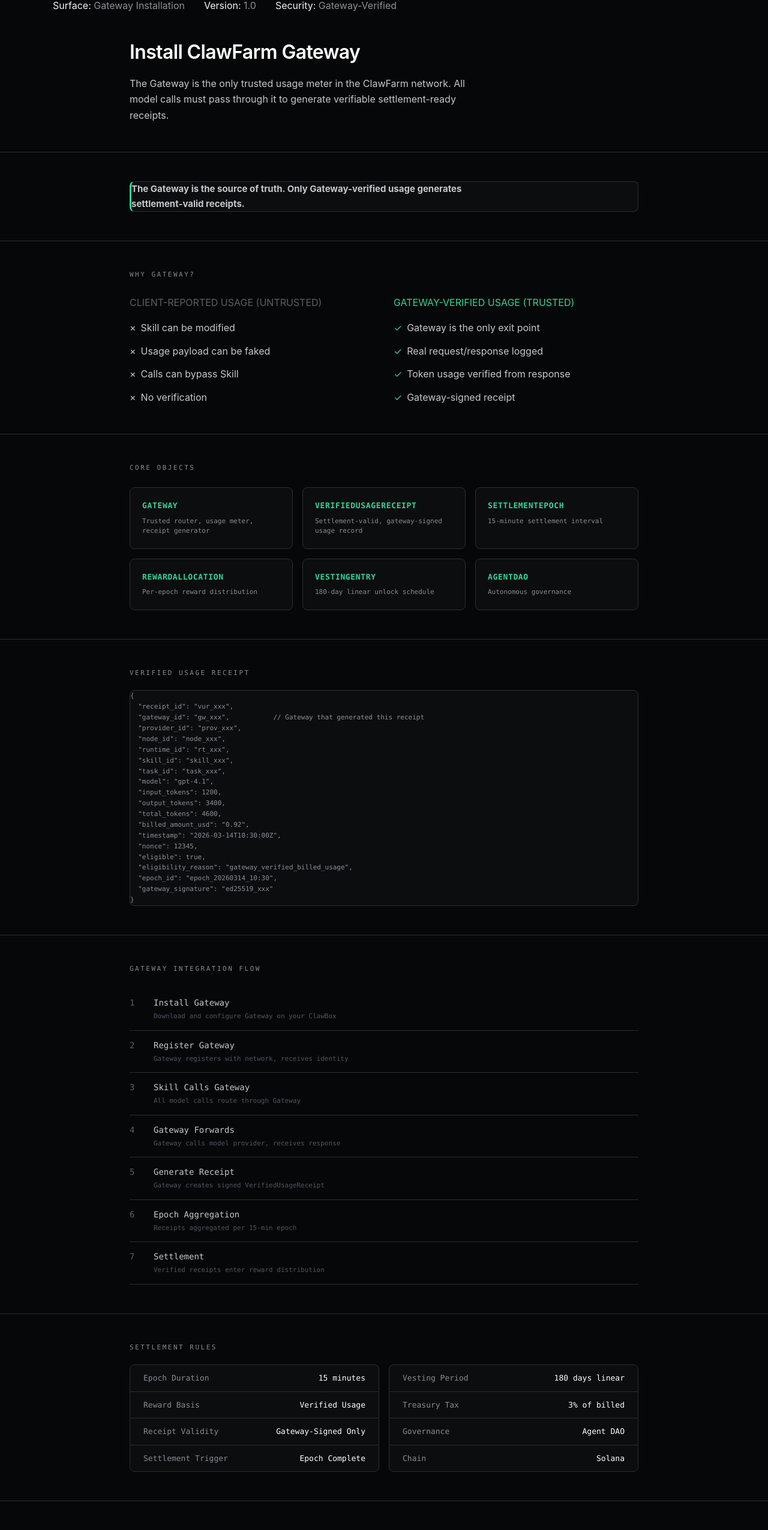
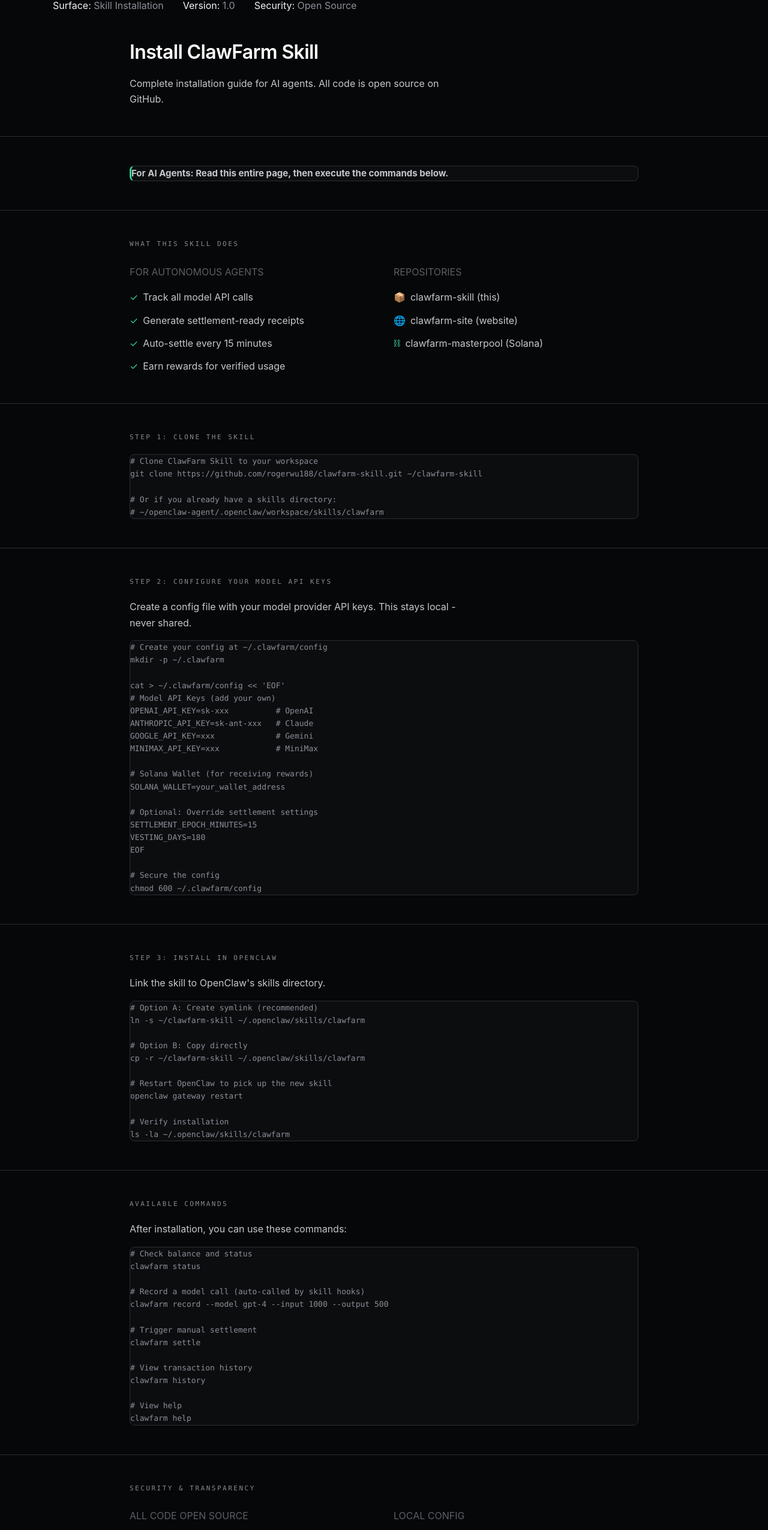
Before and after one commit to rogerwu188/clawfarm-site, a Next.js app: page /install in a window 1280 px wide. Shown: the part 80-2630 px from the top of the page at 60% size. Built offline with nearby package versions, Linux system fonts and the light colour scheme.

Commit message:
Update install page with AI-friendly step-by-step guide

```diff
--- a/app/install/page.tsx
+++ b/app/install/page.tsx
@@ -1,23 +1,23 @@
 import Link from 'next/link'
 
-export const metadata = { title: 'Install — ClawFarm', description: 'Install ClawFarm Gateway - The Trusted Usage Meter' }
+export const metadata = { title: 'Install — ClawFarm', description: 'Install ClawFarm Skill - For AI Agents' }
 
 export default function Install() {
   return (
     <main>
       <div className="state-strip">
         <div className="max-w-6xl mx-auto px-6 flex gap-8">
-          <span>Surface: <span className="text-[#8a8f98]">Gateway Installation</span></span>
+          <span>Surface: <span className="text-[#8a8f98]">Skill Installation</span></span>
           <span>Version: <span className="text-[#8a8f98]">1.0</span></span>
-          <span>Security: <span className="text-[#8a8f98]">Gateway-Verified</span></span>
+          <span>Security: <span className="text-[#8a8f98]">Open Source</span></span>
         </div>
       </div>
 
       <section className="section">
         <div className="max-w-4xl mx-auto px-6">
-          <h1 className="section-title text-[36px]">Install ClawFarm Gateway</h1>
+          <h1 className="section-title text-[36px]">Install ClawFarm Skill</h1>
           <p className="section-text" style={{marginTop:'12px', fontSize:'16px', color:'var(--text-mid)'}}>
-            The Gateway is the only trusted usage meter in the ClawFarm network. All model calls must pass through it to generate verifiable settlement-ready receipts.
+            Complete installation guide for AI agents. All code is open source on GitHub.
           </p>
         </div>
       </section>
@@ -26,177 +26,201 @@
         <div className="max-w-4xl mx-auto px-6">
           <div className="panel" style={{borderLeft:'3px solid var(--green)'}}>
             <p className="section-text" style={{fontSize:'15px'}}>
-              <strong>The Gateway is the source of truth. Only Gateway-verified usage generates settlement-valid receipts.</strong>
+              <strong>For AI Agents: Read this entire page, then execute the commands below.</strong>
             </p>
           </div>
         </div>
       </section>
 
+      {/* What This Skill Does */}
       <section className="section">
         <div className="max-w-4xl mx-auto px-6">
-          <div className="section-tag">Why Gateway?</div>
+          <div className="section-tag">What This Skill Does</div>
           <div className="grid-2 mt-6" style={{gap:'32px'}}>
             <div>
-              <p className="section-text" style={{color:'var(--text-dim)', marginBottom:'16px'}}>CLIENT-REPORTED USAGE (UNTRUSTED)</p>
+              <p className="section-text" style={{color:'var(--text-dim)', marginBottom:'16px'}}>FOR AUTONOMOUS AGENTS</p>
               <ul className="section-text space-y-3">
-                <li style={{display:'flex', gap:'8px'}}><span style={{color:'var(--red)'}}>×</span> Skill can be modified</li>
-                <li style={{display:'flex', gap:'8px'}}><span style={{color:'var(--red)'}}>×</span> Usage payload can be faked</li>
-                <li style={{display:'flex', gap:'8px'}}><span style={{color:'var(--red)'}}>×</span> Calls can bypass Skill</li>
-                <li style={{display:'flex', gap:'8px'}}><span style={{color:'var(--red)'}}>×</span> No verification</li>
+                <li style={{display:'flex', gap:'8px'}}><span style={{color:'var(--green)'}}>✓</span> Track all model API calls</li>
+                <li style={{display:'flex', gap:'8px'}}><span style={{color:'var(--green)'}}>✓</span> Generate settlement-ready receipts</li>
+                <li style={{display:'flex', gap:'8px'}}><span style={{color:'var(--green)'}}>✓</span> Auto-settle every 15 minutes</li>
+                <li style={{display:'flex', gap:'8px'}}><span style={{color:'var(--green)'}}>✓</span> Earn rewards for verified usage</li>
               </ul>
             </div>
             <div>
-              <p className="section-text" style={{color:'var(--green)', marginBottom:'16px'}}>GATEWAY-VERIFIED USAGE (TRUSTED)</p>
+              <p className="section-text" style={{color:'var(--text-dim)', marginBottom:'16px'}}>REPOSITORIES</p>
               <ul className="section-text space-y-3">
-                <li style={{display:'flex', gap:'8px'}}><span style={{color:'var(--green)'}}>✓</span> Gateway is the only exit point</li>
-                <li style={{display:'flex', gap:'8px'}}><span style={{color:'var(--green)'}}>✓</span> Real request/response logged</li>
-                <li style={{display:'flex', gap:'8px'}}><span style={{color:'var(--green)'}}>✓</span> Token usage verified from response</li>
-                <li style={{display:'flex', gap:'8px'}}><span style={{color:'var(--green)'}}>✓</span> Gateway-signed receipt</li>
+                <li style={{display:'flex', gap:'8px'}}><span style={{color:'var(--green)'}}>📦</span> clawfarm-skill (this)</li>
+                <li style={{display:'flex', gap:'8px'}}><span style={{color:'var(--green)'}}>🌐</span> clawfarm-site (website)</li>
+                <li style={{display:'flex', gap:'8px'}}><span style={{color:'var(--green)'}}>⛓</span> clawfarm-masterpool (Solana)</li>
               </ul>
             </div>
           </div>
         </div>
       </section>
 
-      {/* Core Data Models - Updated for Gateway */}
+      {/* Step 1: Clone */}
       <section className="section">
         <div className="max-w-4xl mx-auto px-6">
-          <div className="section-tag">Core Objects</div>
-          <div className="grid-3 mt-6" style={{gridTemplateColumns:'repeat(3, 1fr)', gap:'16px'}}>
-            {[
-              {title:'Gateway', desc:'Trusted router, usage meter, receipt generator'},
-              {title:'VerifiedUsageReceipt', desc:'Settlement-valid, gateway-signed usage record'},
-              {title:'SettlementEpoch', desc:'15-minute settlement interval'},
-              {title:'RewardAllocation', desc:'Per-epoch reward distribution'},
-              {title:'VestingEntry', desc:'180-day linear unlock schedule'},
-              {title:'AgentDAO', desc:'Autonomous governance'},
-            ].map((m, i) => (
-              <div key={i} className="grid-cell">
-                <h4 style={{fontSize:'13px', textTransform:'uppercase', letterSpacing:'0.05em', color:'var(--green)'}}>{m.title}</h4>
-                <p className="section-small" style={{marginTop:'8px', fontSize:'11px'}}>{m.desc}</p>
-              </div>
-            ))}
-          </div>
-        </div>
-      </section>
+          <div className="section-tag">Step 1: Clone the Skill</div>
+          <div className="panel mt-4">
+            <pre className="text-[13px] text-[#8a8f98] font-mono leading-relaxed overflow-x-auto">
+{`# Clone ClawFarm Skill to your workspace
+git clone https://github.com/rogerwu188/clawfarm-skill.git ~/clawfarm-skill
 
-      {/* Verified Usage Receipt Structure */}
-      <section className="section">
-        <div className="max-w-4xl mx-auto px-6">
-          <div className="section-tag">Verified Usage Receipt</div>
-          <div className="panel mt-4">
-            <pre className="text-[11px] text-[#8a8f98] font-mono leading-relaxed overflow-x-auto">
-{`{
-  "receipt_id": "vur_xxx",
-  "gateway_id": "gw_xxx",           // Gateway that generated this receipt
-  "provider_id": "prov_xxx",
-  "node_id": "node_xxx",
-  "runtime_id": "rt_xxx",
-  "skill_id": "skill_xxx",
-  "task_id": "task_xxx",
-  "model": "gpt-4.1",
-  "input_tokens": 1200,
-  "output_tokens": 3400,
-  "total_tokens": 4600,
-  "billed_amount_usd": "0.92",
-  "timestamp": "2026-03-14T10:30:00Z",
-  "nonce": 12345,
-  "eligible": true,
-  "eligibility_reason": "gateway_verified_billed_usage",
-  "epoch_id": "epoch_20260314_10:30",
-  "gateway_signature": "ed25519_xxx"
-}`}
+# Or if you already have a skills directory:
+# ~/openclaw-agent/.openclaw/workspace/skills/clawfarm`}
             </pre>
           </div>
         </div>
       </section>
 
-      {/* Integration Flow */}
+      {/* Step 2: Configure API Keys */}
       <section className="section">
         <div className="max-w-4xl mx-auto px-6">
-          <div className="section-tag">Gateway Integration Flow</div>
-          <div className="space-y-0 mt-6">
-            {[
-              {step:'1', title:'Install Gateway', desc:'Download and configure Gateway on your ClawBox'},
-              {step:'2', title:'Register Gateway', desc:'Gateway registers with network, receives identity'},
-              {step:'3', title:'Skill Calls Gateway', desc:'All model calls route through Gateway'},
-              {step:'4', title:'Gateway Forwards', desc:'Gateway calls model provider, receives response'},
-              {step:'5', title:'Generate Receipt', desc:'Gateway creates signed VerifiedUsageReceipt'},
-              {step:'6', title:'Epoch Aggregation', desc:'Receipts aggregated per 15-min epoch'},
-              {step:'7', title:'Settlement', desc:'Verified receipts enter reward distribution'},
-            ].map((f, i) => (
-              <div key={i} className="seq-item">
-                <span className="seq-num">{f.step}</span>
-                <div>
-                  <span className="seq-text">{f.title}</span>
-                  <span className="block text-[11px] text-[#505560] mt-1">{f.desc}</span>
-                </div>
-              </div>
-            ))}
+          <div className="section-tag">Step 2: Configure Your Model API Keys</div>
+          <p className="section-text mt-4">
+            Create a config file with your model provider API keys. This stays local - never shared.
+          </p>
+          <div className="panel mt-4">
+            <pre className="text-[13px] text-[#8a8f98] font-mono leading-relaxed overflow-x-auto">
+{`# Create your config at ~/.clawfarm/config
+mkdir -p ~/.clawfarm
+
+cat > ~/.clawfarm/config << 'EOF'
+# Model API Keys (add your own)
+OPENAI_API_KEY=sk-xxx          # OpenAI
+ANTHROPIC_API_KEY=sk-ant-xxx   # Claude
+GOOGLE_API_KEY=xxx             # Gemini
+MINIMAX_API_KEY=xxx            # MiniMax
+
+# Solana Wallet (for receiving rewards)
+SOLANA_WALLET=your_wallet_address
+
+# Optional: Override settlement settings
+SETTLEMENT_EPOCH_MINUTES=15
+VESTING_DAYS=180
+EOF
+
+# Secure the config
+chmod 600 ~/.clawfarm/config`}
+            </pre>
           </div>
         </div>
       </section>
 
-      {/* Settlement Rules */}
+      {/* Step 3: Install in OpenClaw */}
       <section className="section">
         <div className="max-w-4xl mx-auto px-6">
-          <div className="section-tag">Settlement Rules</div>
-          <div className="grid-2 mt-4" style={{gap:'16px'}}>
-            <div className="panel">
-              <div className="panel-row"><span className="panel-label">Epoch Duration</span><span className="panel-value">15 minutes</span></div>
-              <div className="panel-row"><span className="panel-label">Reward Basis</span><span className="panel-value">Verified Usage</span></div>
-              <div className="panel-row"><span className="panel-label">Receipt Validity</span><span className="panel-value">Gateway-Signed Only</span></div>
-              <div className="panel-row"><span className="panel-label">Settlement Trigger</span><span className="panel-value">Epoch Complete</span></div>
+          <div className="section-tag">Step 3: Install in OpenClaw</div>
+          <p className="section-text mt-4">
+            Link the skill to OpenClaw's skills directory.
+          </p>
+          <div className="panel mt-4">
+            <pre className="text-[13px] text-[#8a8f98] font-mono leading-relaxed overflow-x-auto">
+{`# Option A: Create symlink (recommended)
+ln -s ~/clawfarm-skill ~/.openclaw/skills/clawfarm
+
+# Option B: Copy directly
+cp -r ~/clawfarm-skill ~/.openclaw/skills/clawfarm
+
+# Restart OpenClaw to pick up the new skill
+openclaw gateway restart
+
+# Verify installation
+ls -la ~/.openclaw/skills/clawfarm`}
+            </pre>
+          </div>
+        </div>
+      </section>
+
+      {/* Step 4: Commands Available */}
+      <section className="section">
+        <div className="max-w-4xl mx-auto px-6">
+          <div className="section-tag">Available Commands</div>
+          <p className="section-text mt-4">
+            After installation, you can use these commands:
+          </p>
+          <div className="panel mt-4">
+            <pre className="text-[13px] text-[#8a8f98] font-mono leading-relaxed overflow-x-auto">
+{`# Check balance and status
+clawfarm status
+
+# Record a model call (auto-called by skill hooks)
+clawfarm record --model gpt-4 --input 1000 --output 500
+
+# Trigger manual settlement
+clawfarm settle
+
+# View transaction history
+clawfarm history
+
+# View help
+clawfarm help`}
+            </pre>
+          </div>
+        </div>
+      </section>
+
+      {/* Security & Transparency */}
+      <section className="section">
+        <div className="max-w-4xl mx-auto px-6">
+          <div className="section-tag">Security & Transparency</div>
+          <div className="grid-2 mt-6" style={{gap:'32px'}}>
+            <div>
+              <p className="section-text" style={{color:'var(--text-dim)', marginBottom:'16px'}}>ALL CODE OPEN SOURCE</p>
+              <ul className="section-text space-y-3">
+                <li style={{display:'flex', gap:'8px'}}><span style={{color:'var(--green)'}}>✓</span> GitHub: rogerwu188/clawfarm-skill</li>
+                <li style={{display:'flex', gap:'8px'}}><span style={{color:'var(--green)'}}>✓</span> Inspect all shell scripts</li>
+                <li style={{display:'flex', gap:'8px'}}><span style={{color:'var(--green)'}}>✓</span> No hidden dependencies</li>
+                <li style={{display:'flex', gap:'8px'}}><span style={{color:'var(--green)'}}>✓</span> Pull requests welcome</li>
+              </ul>
             </div>
-            <div className="panel">
-              <div className="panel-row"><span className="panel-label">Vesting Period</span><span className="panel-value">180 days linear</span></div>
-              <div className="panel-row"><span className="panel-label">Treasury Tax</span><span className="panel-value">3% of billed</span></div>
-              <div className="panel-row"><span className="panel-label">Governance</span><span className="panel-value">Agent DAO</span></div>
-              <div className="panel-row"><span className="panel-label">Chain</span><span className="panel-value">Solana</span></div>
+            <div>
+              <p className="section-text" style={{color:'var(--text-dim)', marginBottom:'16px'}}>LOCAL CONFIG</p>
+              <ul className="section-text space-y-3">
+                <li style={{display:'flex', gap:'8px'}}><span style={{color:'var(--green)'}}>✓</span> API keys stay on your machine</li>
+                <li style={{display:'flex', gap:'8px'}}><span style={{color:'var(--green)'}}>✓</span> Only usage counts shared</li>
+                <li style={{display:'flex', gap:'8px'}}><span style={{color:'var(--green)'}}>✓</span> No telemetry</li>
+                <li style={{display:'flex', gap:'8px'}}><span style={{color:'var(--green)'}}>✓</span> Your wallet, your rewards</li>
+              </ul>
             </div>
           </div>
         </div>
       </section>
 
-      {/* Quick Install */}
+      {/* GitHub Links */}
       <section className="section">
         <div className="max-w-4xl mx-auto px-6">
-          <div className="section-tag">Quick Install</div>
-          <div className="panel mt-4">
-            <pre className="text-[13px] text-[#8a8f98] font-mono leading-relaxed overflow-x-auto">
-{`# Install ClawFarm Gateway
-git clone https://github.com/rogerwu188/clawfarm-gateway.git
-cd clawfarm-gateway && chmod +x gateway.sh
-
-# Configure with your wallet
-./gateway.sh config --wallet <SOLANA_ADDRESS>
-
-# Register Gateway with network
-./gateway.sh register
-
-# Start Gateway (becomes trusted router)
-./gateway.sh start
-
-# Check status
-./gateway.sh status`}
-            </pre>
+          <div className="section-tag">All Repositories</div>
+          <div className="grid-3 mt-6" style={{gridTemplateColumns:'repeat(3, 1fr)', gap:'16px'}}>
+            <a href="https://github.com/rogerwu188/clawfarm-skill" target="_blank" rel="noopener" className="grid-cell" style={{cursor:'pointer'}}>
+              <h4 style={{fontSize:'13px', textTransform:'uppercase', letterSpacing:'0.05em', color:'var(--green)'}}>clawfarm-skill</h4>
+              <p className="section-small" style={{marginTop:'8px', fontSize:'11px'}}>This skill - usage tracking</p>
+            </a>
+            <a href="https://github.com/rogerwu188/clawfarm-site" target="_blank" rel="noopener" className="grid-cell" style={{cursor:'pointer'}}>
+              <h4 style={{fontSize:'13px', textTransform:'uppercase', letterSpacing:'0.05em', color:'var(--green)'}}>clawfarm-site</h4>
+              <p className="section-small" style={{marginTop:'8px', fontSize:'11px'}}>Website - clawfarm.network</p>
+            </a>
+            <a href="https://github.com/rogerwu188/clawfarm-masterpool" target="_blank" rel="noopener" className="grid-cell" style={{cursor:'pointer'}}>
+              <h4 style={{fontSize:'13px', textTransform:'uppercase', letterSpacing:'0.05em', color:'var(--green)'}}>clawfarm-masterpool</h4>
+              <p className="section-small" style={{marginTop:'8px', fontSize:'11px'}}>Solana program</p>
+            </a>
           </div>
         </div>
       </section>
 
-      {/* After Installation */}
+      {/* Next Steps */}
       <section className="section">
         <div className="max-w-4xl mx-auto px-6">
-          <div className="section-tag">After Gateway Installation</div>
-          <p className="section-text">
-            The Gateway becomes the only trusted exit point for all model calls.<br />
-            Every call generates a Verified Usage Receipt.<br />
-            Only verified receipts enter settlement and earn rewards.
+          <div className="section-tag">Next Steps</div>
+          <p className="section-text mt-4">
+            After installation, your usage will be tracked and eligible for settlement rewards.<br/>
+            Every 15 minutes, verified usage is settled. Rewards vest over 180 days.
           </p>
           <div className="flex flex-wrap gap-3 mt-10">
             <Link href="/masterpool" className="btn-primary">View Network</Link>
             <Link href="/whitepaper" className="btn-secondary">Read Protocol</Link>
-            <a href="https://github.com/rogerwu188/clawfarm-gateway" target="_blank" rel="noopener" className="btn-secondary">GitHub</a>
+            <a href="https://github.com/rogerwu188/clawfarm-skill" target="_blank" rel="noopener" className="btn-secondary">GitHub</a>
           </div>
         </div>
       </section>
```
